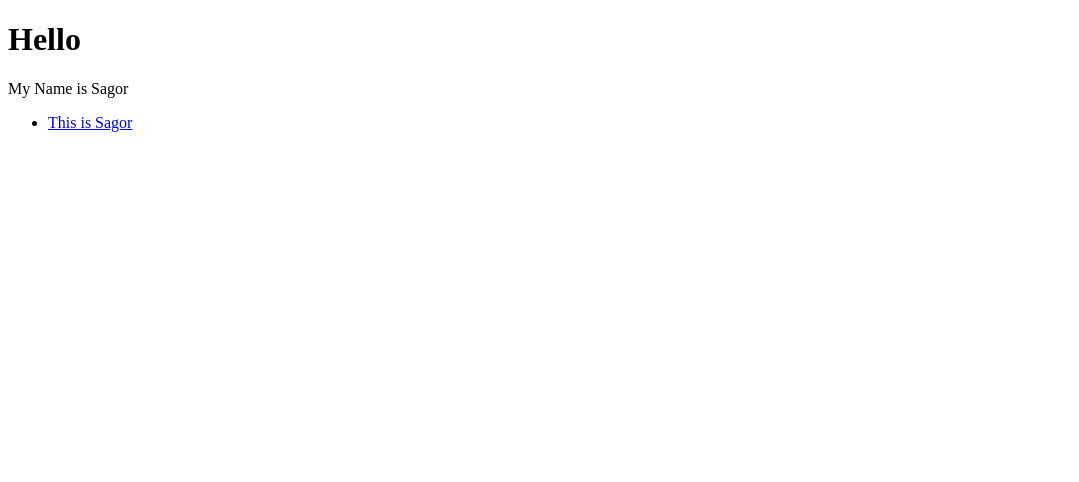
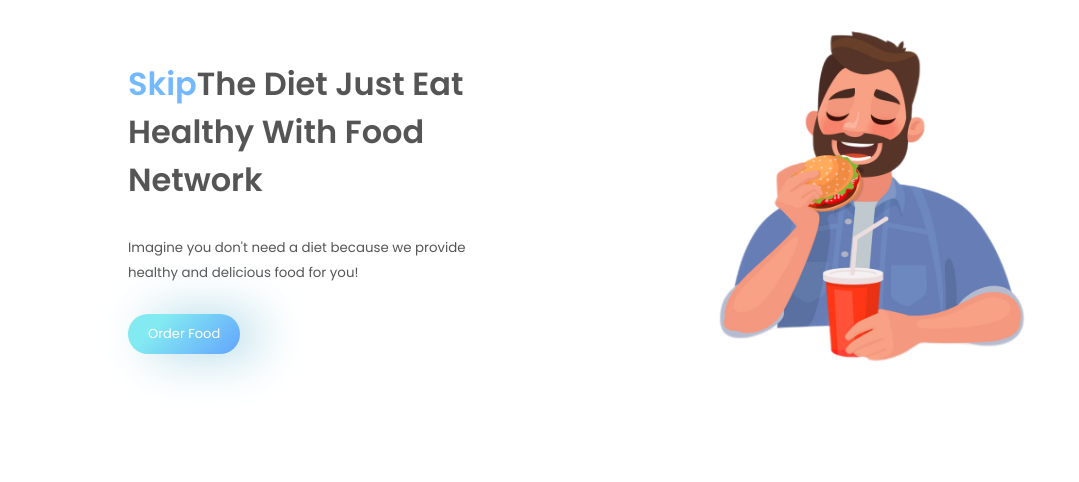
Before and after one commit to Developer-Arafat/Food-Network, a plain HTML site: page index.html in a window 1280 px wide. Shown: the whole page, without its empty margins (0-1079 px from the left). Drawn offline with Linux system fonts and the light colour scheme.

Commit message:
first part done

```diff
--- a/index.html
+++ b/index.html
@@ -5,24 +5,43 @@
     <meta charset="UTF-8" />
     <meta http-equiv="X-UA-Compatible" content="IE=edge" />
     <meta name="viewport" content="width=device-width, initial-scale=1.0" />
-    <title>Personal~Portfolio</title>
+    <title>Food~Network</title>
+    <!-- google font -->
+    <link rel="preconnect" href="https://fonts.googleapis.com" />
+    <link rel="preconnect" href="https://fonts.gstatic.com" crossorigin />
+    <link href="https://fonts.googleapis.com/css2?family=Poppins:wght@100;200;300;400;600&display=swap" rel="stylesheet" />
+    <!-- css link -->
+    <link rel="stylesheet" href="style.css" />
 </head>
 
 <body>
-    <h1>Hello</h1>
-    <p>My Name is Sagor</p>
+    <!--====== header-part start ===== -->
     <div class="container">
-        <div class="newEdge">
-            <ul>
-                <li>
-                    <a href="fsd">This is Sagor</a>
-                    <a href=""></a>
-                    <a href=""></a>
-                    <a href=""></a>
-                    <a href=""></a>
-                </li>
-            </ul>
+        <div class="main-header">
+            <!-- header-text -->
+            <div class="header-text">
+                <h1>
+                    <span class="text-highlight">Skip</span>The Diet Just Eat Healthy With Food Network
+                </h1>
+
+                <p>
+                    <small>
+              Imagine you don't need a diet because we provide healthy and
+              delicious food for you!
+            </small>
+                </p>
+
+                <!-- btn -->
+                <a class="btn" href="#">Order Food</a>
+            </div>
+
+            <!-- header-img -->
+            <div class="header-img">
+                <img src="img/food-eating.jpg" alt="food-eat" />
+            </div>
         </div>
+
+        <!--====== About Me ======= -->
     </div>
 </body>
 
--- a/style.css
+++ b/style.css
@@ -0,0 +1,92 @@
+/* google font import */
+
+@import url('https://fonts.googleapis.com/css2?family=Poppins:wght@100;200;300;400;600&display=swap');
+
+/* Base */
+
+* {
+    margin: 0;
+    padding: 0;
+    font-family: 'Poppins', sans-serif;
+}
+
+
+/* container */
+
+.container {
+    max-width: 80%;
+    margin: 0 auto;
+    font-family: 'Poppins', sans-serif;
+}
+
+
+/* Navigation */
+
+.nav-bar ul {
+    display: flex;
+    float: right;
+}
+
+.nav-bar ul li {
+    list-style-type: none;
+    margin-left: 10px;
+    margin-top: 20px;
+}
+
+.nav-bar ul li a {
+    text-decoration: none;
+    color: #555;
+}
+
+
+/***** Header-text ****/
+
+.main-header {
+    display: flex;
+}
+
+.text-highlight {
+    color: #74b9ff;
+}
+
+.header-text {
+    width: 70%;
+    margin-top: 60px;
+}
+
+.header-text h1 {
+    color: #555;
+}
+
+.header-text p {
+    margin-top: 30px;
+    color: #555;
+}
+
+.btn {
+    margin-top: 30px;
+    display: inline-block;
+    text-decoration: none;
+    background-color: #63a4ff;
+    background-image: linear-gradient(315deg, #63a4ff 0%, #83eaf1 74%);
+    color: #fff;
+    padding: 10px 20px;
+    border-radius: 20px;
+    font-size: 13px;
+    box-shadow: 20px 0.8px 50px 0.9px lightblue;
+}
+
+
+/**** header-img *****/
+
+.header-img {
+    margin-left: 12%;
+}
+
+.header-img img {
+    width: 90%;
+    height: 90%;
+}
+
+
+/***** About me section *****/
```
Also changed, not shown: img/Frame 56.jpg (added), img/Frame 57.jpg (added), img/Frame 58.jpg (added), img/eat.png (added), img/food-eating.jpg (added), img/logo.png (added).
